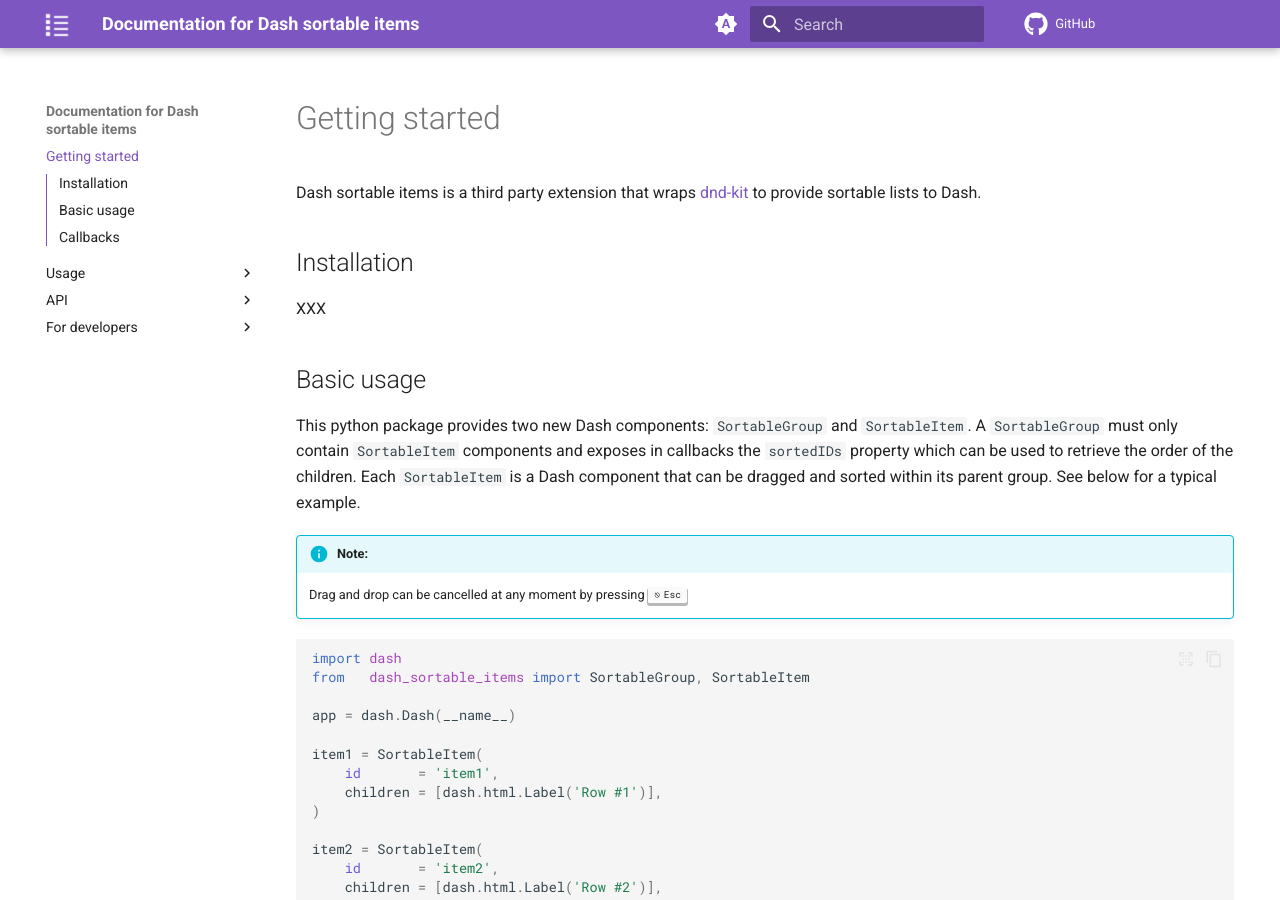
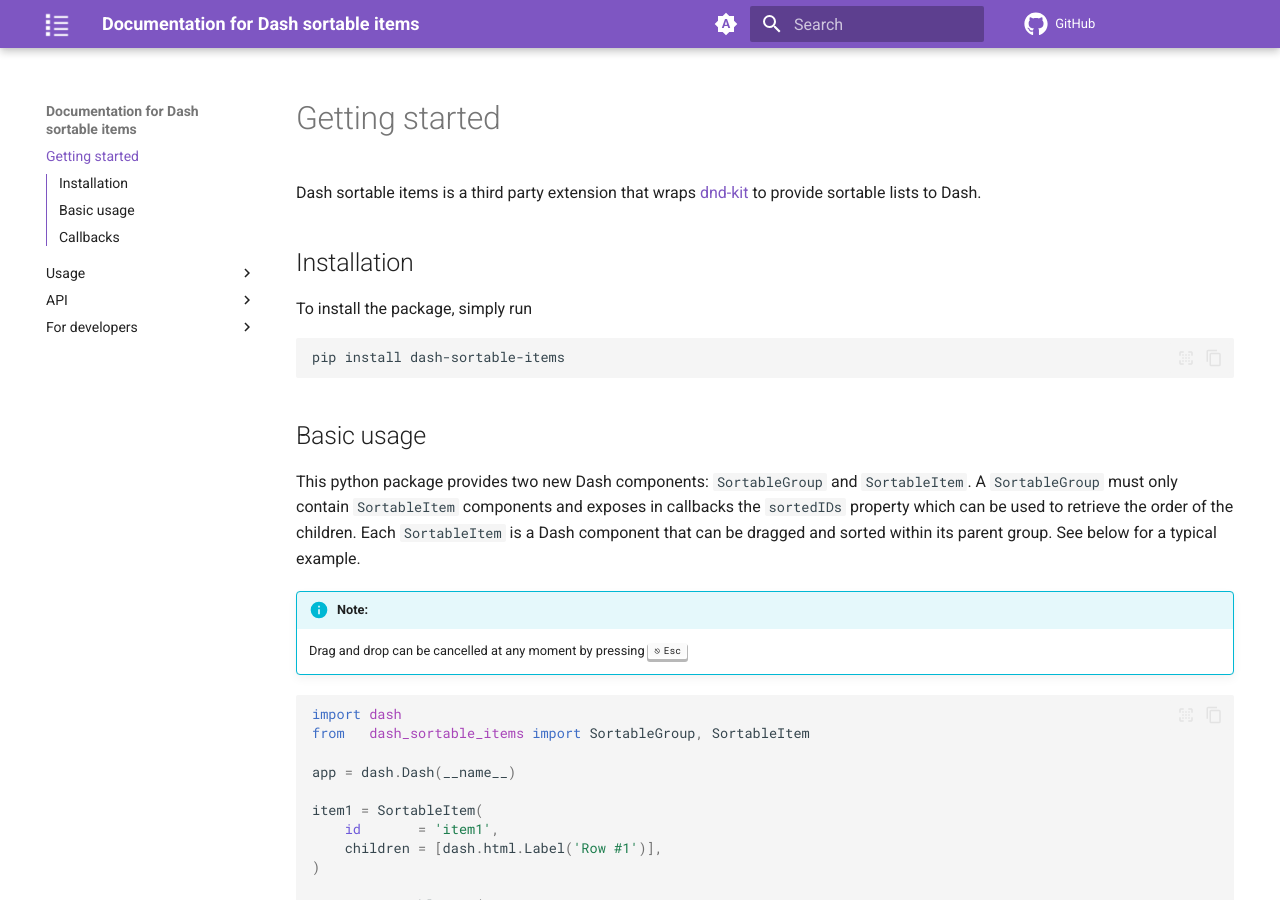
Before and after one commit to WilfriedMercier/dash_sortable_items, an MkDocs documentation site: the page built from docs_src/src/index.md, in a window 1280 px wide and 900 px high. Built offline with MkDocs 1.6.1 and Material for MkDocs 9.7.7, drawn with Linux system fonts in a browser that asks for light colours; comment, search, counter and statistics services are not loaded.

Commit message:
Added info in the docs on how to install the package

````diff
--- a/docs_src/src/index.md
+++ b/docs_src/src/index.md
@@ -2,7 +2,11 @@
 
 ## Installation
 
-XXX
+To install the package, simply run
+
+```bash
+pip install dash-sortable-items
+```
 
 ## Basic usage
 
````
